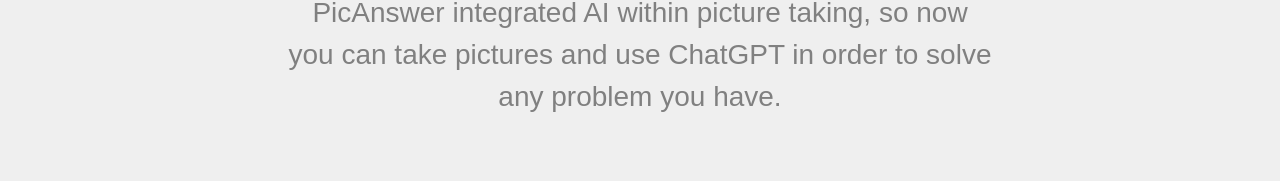
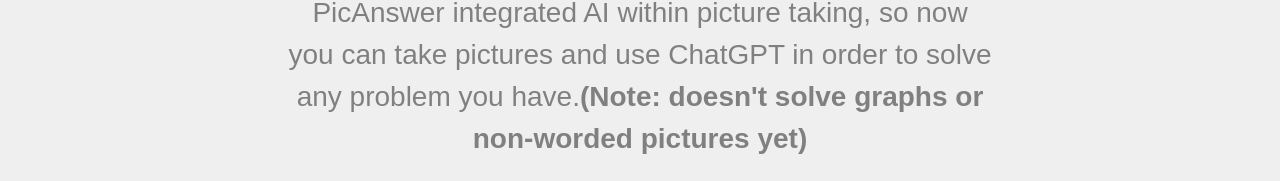
Before and after one commit to bslou/picanswerapp, a Next.js app: page / in a window 1280 px wide. Shown: the part 308-489 px from the top of the page. Built offline with nearby package versions, Linux system fonts and the light colour scheme.

Commit message:
Update index.js

```diff
--- a/pages/index.js
+++ b/pages/index.js
@@ -88,6 +88,7 @@
           >
             PicAnswer integrated AI within picture taking, so now you can take
             pictures and use ChatGPT in order to solve any problem you have.
+            <b>(Note: doesn't solve graphs or non-worded pictures yet)</b>
           </Text>
         </Flex>
         <Button
```
